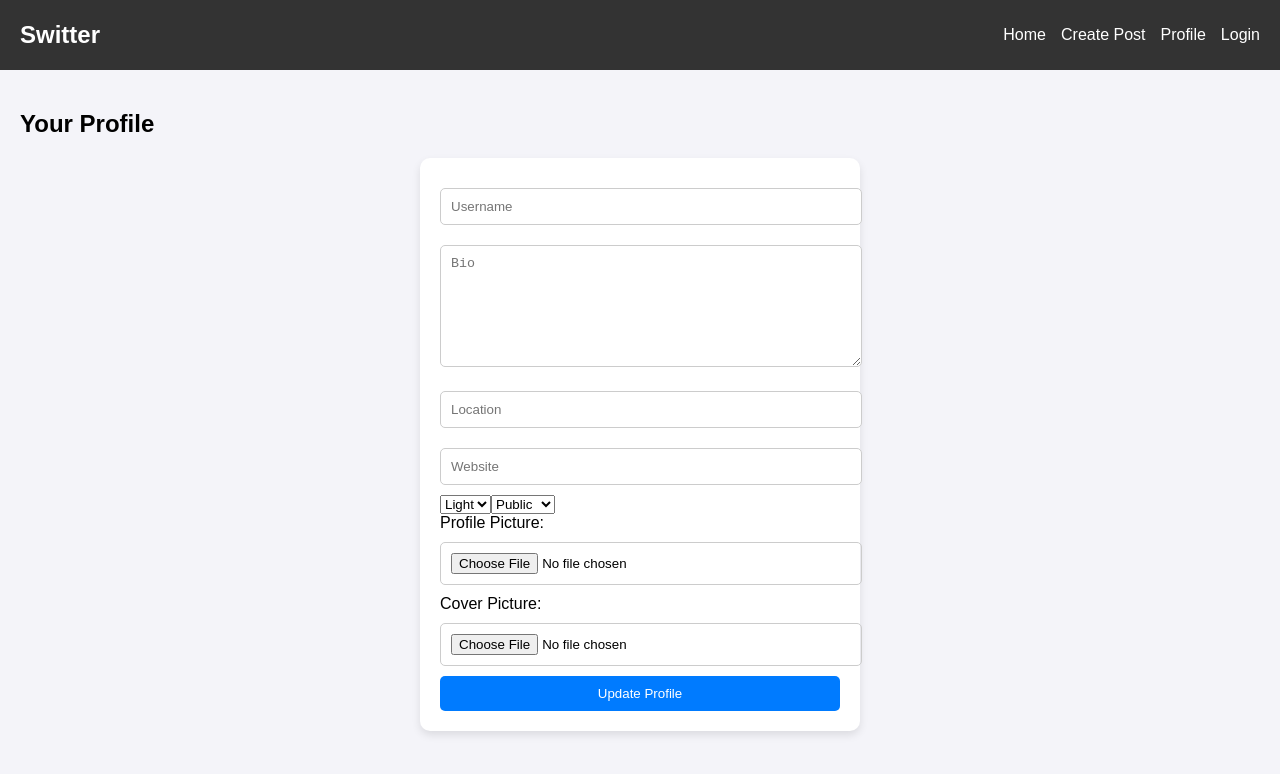
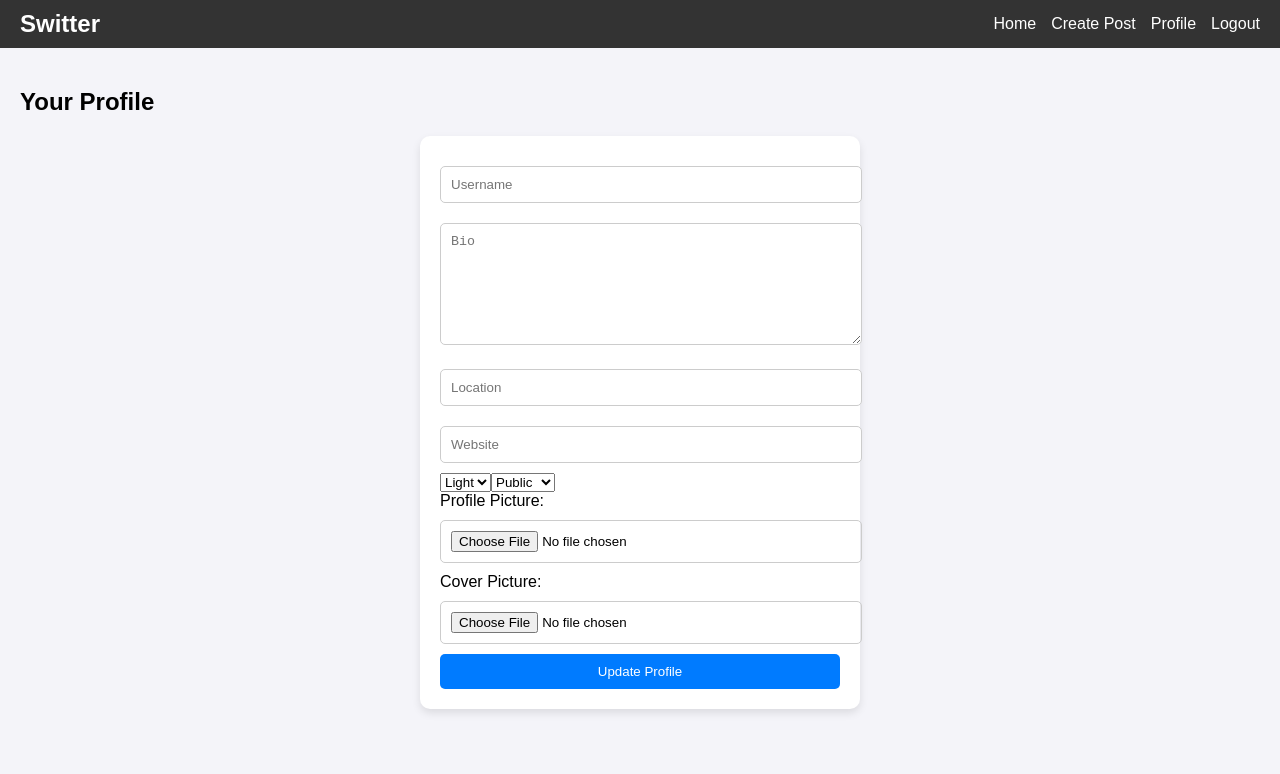
Before and after one commit to darshild078/SocialMediaApp-MERN-Stack, a React (Create React App) app in the folder frontend/: page /profile in a window 1280 px wide. Shown: the top 774 px of the page. Built offline with nearby package versions, Linux system fonts and the light colour scheme; no server answers; sample sign-in values are in the browser's storage.

Commit message:
Updated proper logout feature

```diff
--- a/frontend/src/App.js
+++ b/frontend/src/App.js
@@ -5,14 +5,14 @@ import Register from './components/Auth/Register';
 import PostFeed from './components/Posts/PostFeed';
 import CreatePost from './components/Posts/CreatePost';
 import Profile from './components/Profile/Profile';
-import UserProfile from './components/Profile/UserProfile'; // Import the new UserProfile component
+import UserProfile from './components/Profile/UserProfile';
 import Navbar from './components/Navbar';
 
 function App() {
-  // Use state for authentication so UI updates on login/logout
+  // Manage authentication state in App component
   const [isAuthenticated, setIsAuthenticated] = useState(!!localStorage.getItem('token'));
 
-  // Optional: Listen for storage changes (if multiple tabs)
+  // Listen for storage changes (useful for multiple tabs)
   useEffect(() => {
     const handleStorageChange = () => {
       setIsAuthenticated(!!localStorage.getItem('token'));
@@ -24,17 +24,23 @@ function App() {
   return (
     <Router>
       <div>
-        <Navbar />
+        {/* Pass authentication state and setter to Navbar */}
+        <Navbar isAuthenticated={isAuthenticated} setIsAuthenticated={setIsAuthenticated} />
         <div style={{ padding: '20px' }}>
           <Routes>
-            <Route path="/login" element={
-              isAuthenticated ? <Navigate to="/" /> : <Login setIsAuthenticated={setIsAuthenticated} />
-            } />
+            <Route
+              path="/login"
+              element={
+                isAuthenticated ?
+                <Navigate to="/" /> :
+                <Login setIsAuthenticated={setIsAuthenticated} />
+              }
+            />
             <Route path="/register" element={<Register />} />
             <Route path="/" element={isAuthenticated ? <PostFeed /> : <Navigate to="/login" />} />
             <Route path="/create-post" element={isAuthenticated ? <CreatePost /> : <Navigate to="/login" />} />
             <Route path="/profile" element={isAuthenticated ? <Profile /> : <Navigate to="/login" />} />
-            <Route path="/profile/:id" element={isAuthenticated ? <UserProfile /> : <Navigate to="/login" />} /> {/* Dynamic Profile Route */}
+            <Route path="/profile/:id" element={isAuthenticated ? <UserProfile /> : <Navigate to="/login" />} />
           </Routes>
         </div>
       </div>
--- a/frontend/src/components/Auth/Login.js
+++ b/frontend/src/components/Auth/Login.js
@@ -15,11 +15,11 @@ function Login({ setIsAuthenticated }) {
     try {
       const { data } = await API.post('/users/login', formData);
       if (data.user) {
-        localStorage.setItem('token', data.token); // Save token to localStorage
-        localStorage.setItem('userId', data.user._id); // Save userId to localStorage
-        setIsAuthenticated(true); // Notify App.js about login status change
+        localStorage.setItem('token', data.token);
+        localStorage.setItem('userId', data.user._id);
+        setIsAuthenticated(true); // Update App's auth state
         alert('Login successful');
-        navigate('/'); // Redirect to home page (PostFeed)
+        navigate('/');
       } else {
         alert('Login failed: User data missing');
       }
--- a/frontend/src/components/Navbar.js
+++ b/frontend/src/components/Navbar.js
@@ -1,22 +1,53 @@
 import React from 'react';
-import { Link } from 'react-router-dom';
+import { Link, useNavigate } from 'react-router-dom';
 
-function Navbar() {
+function Navbar({ isAuthenticated, setIsAuthenticated }) {
+  const navigate = useNavigate();
+
+  const handleLogout = () => {
+    // Show confirmation prompt
+    const confirmLogout = window.confirm('Are you sure you want to logout?');
+
+    if (confirmLogout) {
+      // Clear authentication data from localStorage
+      localStorage.removeItem('token');
+      localStorage.removeItem('userId');
+
+      // Update authentication state in App component
+      setIsAuthenticated(false);
+
+      // Navigate to login page
+      navigate('/login');
+
+      // Optional: Show logout success message
+      alert('Logged out successfully!');
+    }
+    // If user clicks "No", nothing happens and they stay on current page
+  };
+
   return (
     <nav style={styles.navbar}>
       <div style={styles.logo}>Switter</div>
       <ul style={styles.navLinks}>
+        <li><Link to="/" style={styles.link}>Home</Link></li>
+
+        {/* Show Create Post and Profile only when authenticated */}
+        {isAuthenticated && (
+          <>
+            <li><Link to="/create-post" style={styles.link}>Create Post</Link></li>
+            <li><Link to="/profile" style={styles.link}>Profile</Link></li>
+          </>
+        )}
+
+        {/* Conditional Login/Logout */}
         <li>
-          <Link to="/" style={styles.link}>Home</Link>
-        </li>
-        <li>
-          <Link to="/create-post" style={styles.link}>Create Post</Link>
-        </li>
-        <li>
-          <Link to="/profile" style={styles.link}>Profile</Link>
-        </li>
-        <li>
-          <Link to="/login" style={styles.link}>Login</Link>
+          {isAuthenticated ? (
+            <span onClick={handleLogout} style={styles.link}>
+              Logout
+            </span>
+          ) : (
+            <Link to="/login" style={styles.link}>Login</Link>
+          )}
         </li>
       </ul>
     </nav>
@@ -40,10 +71,13 @@ const styles = {
     listStyle: 'none',
     display: 'flex',
     gap: '15px',
+    margin: 0,
+    padding: 0,
   },
   link: {
     color: 'white',
     textDecoration: 'none',
+    cursor: 'pointer',
   },
 };
 
--- a/frontend/src/styles.css
+++ b/frontend/src/styles.css
@@ -492,3 +492,18 @@ textarea {
       grid-template-columns: repeat(auto-fill, minmax(150px, 1fr));
     }
   }
+
+  /* Add this to your existing styles.css for hover effects */
+  nav ul li a,
+  nav ul li span {
+    color: white;
+    text-decoration: none;
+    cursor: pointer;
+    transition: color 0.2s;
+  }
+
+  nav ul li a:hover,
+  nav ul li span:hover {
+    text-decoration: underline;
+    color: #ccc;
+  }
```
Also changed, not shown: 1 other file (tests, documents, lock files or other folders).
